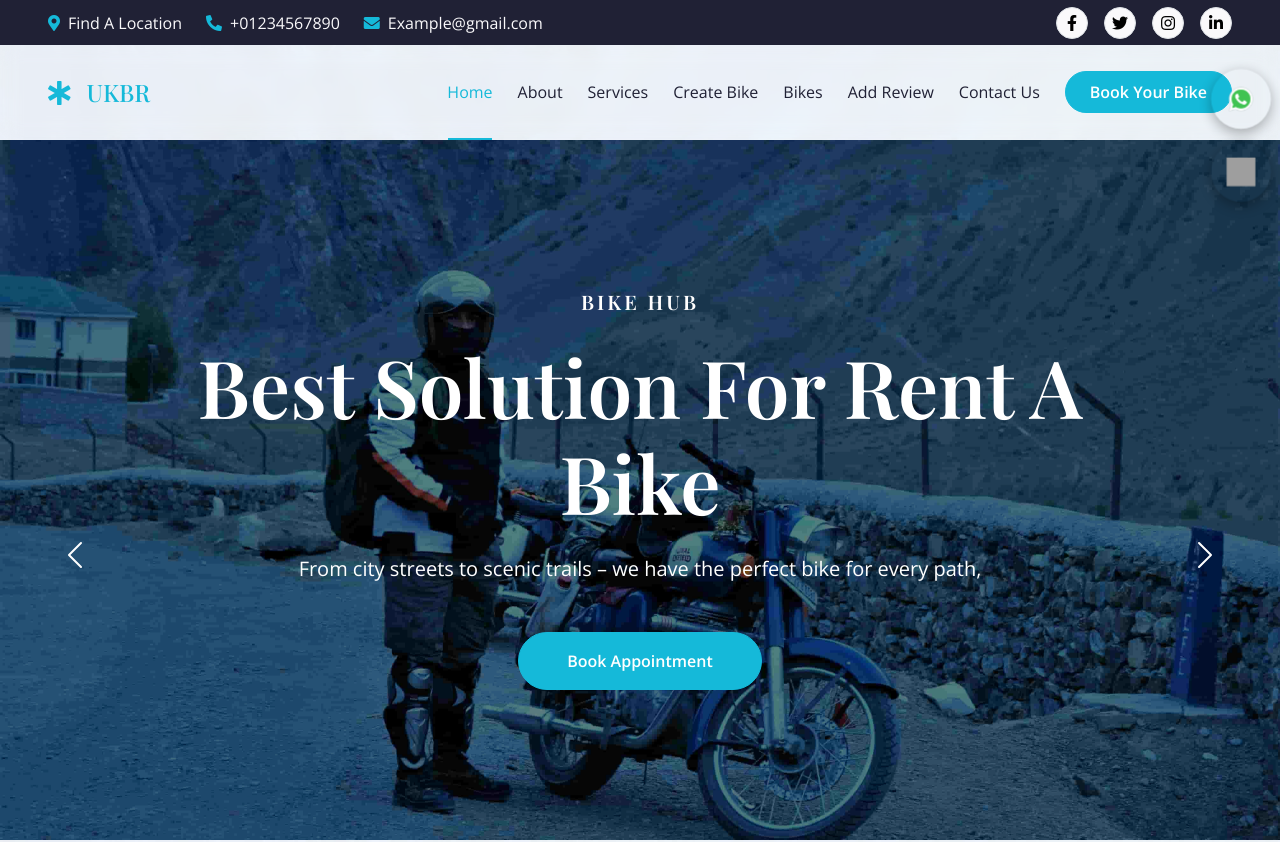
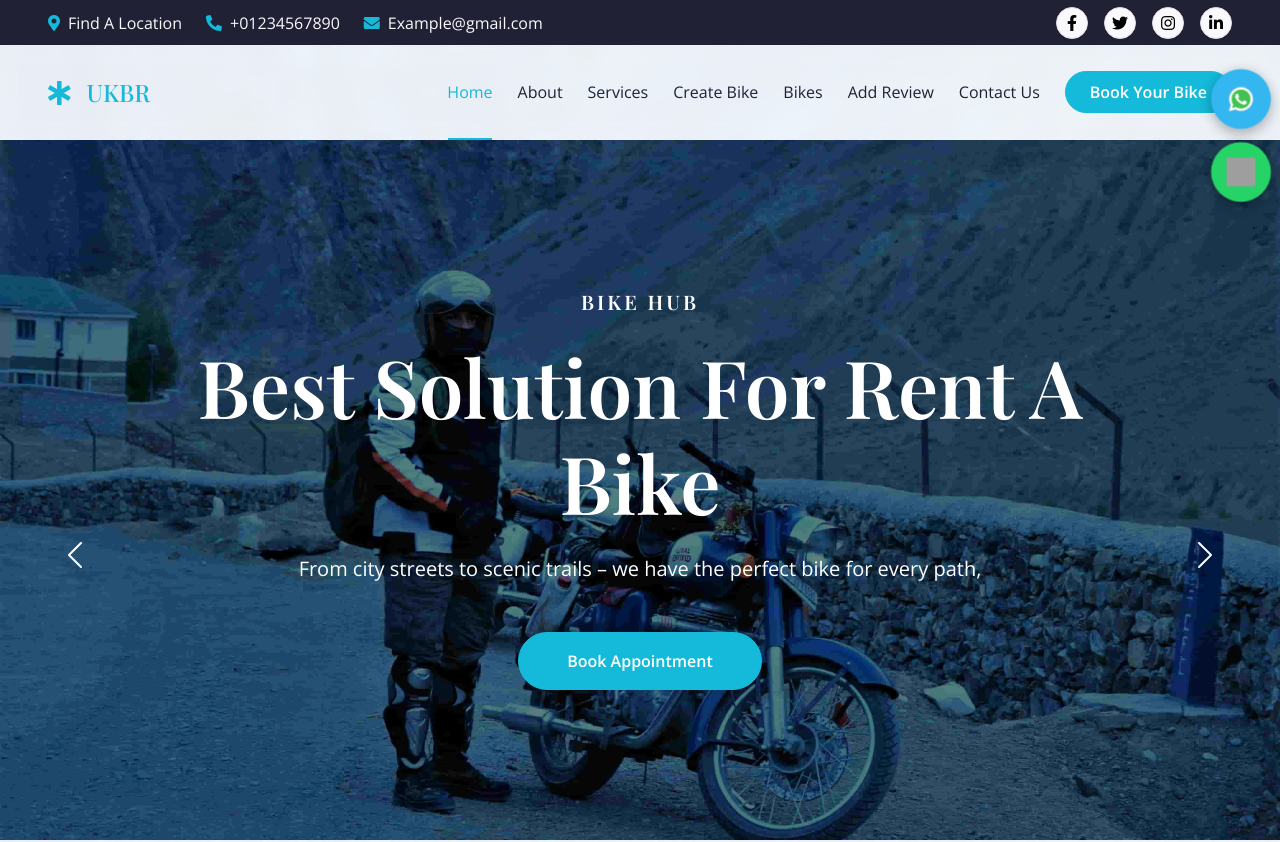
Before and after one commit to nizammalik187-art/TMUProject, a React (Create React App) app: page / in a window 1280 px wide. Shown: the top 842 px of the page. Built offline with nearby package versions, Linux system fonts and the light colour scheme; grey boxes are pictures that could not be loaded.

Commit message:
add whatsapp button

```diff
--- a/src/StaticButtons.js
+++ b/src/StaticButtons.js
@@ -1,20 +1,21 @@
 import React from "react";
 
 const StaticButtons = () => {
-  const phoneNumber = "+1234567890";  // Replace with your phone number
-  const whatsappNumber = "+1234567890";  // Replace with your WhatsApp number
+  const phoneNumber = "+919389691797";  // Replace with your phone number
+  const whatsappNumber = "+919389691797";  // Replace with your WhatsApp number
+  const message = "Hello! I'm interested in Booking of a bike .";  // Custom message
 
   return (
     <div style={styles.container}>
       {/* Call Button */}
-      <a href={`tel:${phoneNumber}`} style={styles.button} aria-label="Call">
+      <a href={`tel:${phoneNumber}`} style={{ ...styles.button, ...styles.callButton }} aria-label="Call">
         <img src="img/icons8-whatsapp-48.png" alt="Call" style={styles.icon} />
       </a>
 
-      {/* WhatsApp Button */}
+      {/* WhatsApp Button with pre-filled message */}
       <a
-        href={`https://wa.me/${whatsappNumber}`}
-        style={styles.button}
+        href={`https://wa.me/${whatsappNumber}?text=${encodeURIComponent(message)}`}
+        style={{ ...styles.button, ...styles.whatsappButton }}
         target="_blank"
         rel="noopener noreferrer"
         aria-label="WhatsApp"
@@ -53,7 +54,6 @@ const styles = {
     width: "28px",
     height: "28px",
   },
-  // Keyframes for animations
   "@keyframes pulse": {
     "0%": { transform: "scale(1)" },
     "50%": { transform: "scale(1.1)" },
@@ -61,5 +61,4 @@ const styles = {
   },
 };
 
-
 export default StaticButtons;
```
